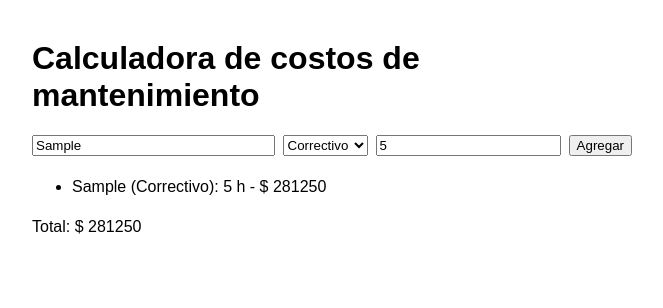
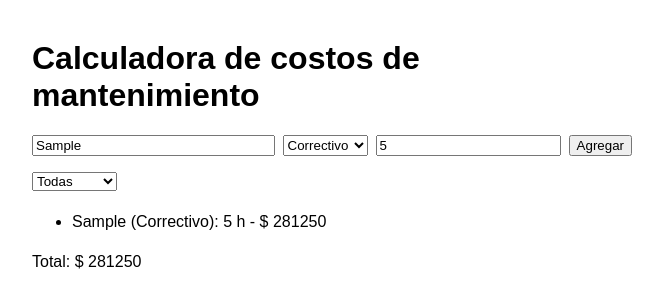
Before and after one commit to asarmi30/calculadora-costos-mantenimiento, a plain HTML site: page index.html in a window 1280 px wide. Both pictures are taken after typing "Sample", "5" into the empty fields and a click on the button "Agregar". Shown: the whole page, without its empty margins (308-971 px from the left). Drawn offline with Linux system fonts and the light colour scheme.

Commit message:
feat(HU5): agrega filtro por categoría

```diff
--- a/app.js
+++ b/app.js
@@ -1,22 +1,52 @@
-// Calculadora de costos de mantenimiento (versión base)
+
+// Calculadora de costos de mantenimiento
 const actividades = [];
 const VALOR_HORA = 56250; // 9.000.000 / 160 horas al mes
 
+// Muestra la lista según la categoría elegida en el filtro (HU5)
+function mostrarLista() {
+    const filtro = document.getElementById("filtro").value;
+    const lista = document.getElementById("lista");
+
+    lista.innerHTML = "";
+
+    actividades
+        .filter((a) => filtro === "Todas" || a.categoria === filtro)
+        .forEach((a) => {
+            const li = document.createElement("li");
+
+            li.textContent =
+                a.nombre + " (" + a.categoria + "): " +
+                a.horas + " h - $ " + a.costo;
+
+            lista.appendChild(li);
+        });
+}
+
+// Evento para filtrar las actividades por categoría
+document.getElementById("filtro").addEventListener("change", mostrarLista);
+
+// Evento para agregar actividades
 document.getElementById("agregar").addEventListener("click", () => {
+
     const nombre = document.getElementById("nombre").value;
     const categoria = document.getElementById("categoria").value;
     const horas = Number(document.getElementById("horas").value);
 
-  actividades.push({ nombre: nombre, categoria: categoria, horas: horas, costo: horas * VALOR_HORA });
+    actividades.push({
+        nombre: nombre,
+        categoria: categoria,
+        horas: horas,
+        costo: horas * VALOR_HORA
+    });
 
-  const lista = document.getElementById("lista");
-  lista.innerHTML = "";
+    mostrarLista();
+
     let total = 0;
+
     actividades.forEach((a) => {
-    const li = document.createElement("li");
-    li.textContent = a.nombre + " (" + a.categoria + "): " + a.horas + " h - $ " + a.costo;
-    lista.appendChild(li);
         total = total + a.costo;
     });
+
     document.getElementById("total").textContent = "Total: $ " + total;
 });
--- a/index.html
+++ b/index.html
@@ -1,3 +1,4 @@
+
 <!DOCTYPE html>
 <html lang="es">
 <head>
@@ -6,23 +7,49 @@
     <link rel="stylesheet" href="style.css">
 </head>
 <body>
+
     <h1>Calculadora de costos de mantenimiento</h1>
 
     <div class="formulario">
-    <input id="nombre" placeholder="Actividad (ej. Corregir error de login)">
+
+        <input
+            id="nombre"
+            placeholder="Actividad (ej. Corregir error de login)"
+        >
+
         <select id="categoria">
             <option>Correctivo</option>
             <option>Adaptativo</option>
             <option>Perfectivo</option>
             <option>Preventivo</option>
         </select>
-    <input id="horas" type="number" placeholder="Horas">
+
+        <input
+            id="horas"
+            type="number"
+            placeholder="Horas"
+        >
+
         <button id="agregar">Agregar</button>
+
     </div>
 
+    <!-- Filtro por categoría - HU5 -->
+    <select id="filtro">
+        <option>Todas</option>
+        <option>Correctivo</option>
+        <option>Adaptativo</option>
+        <option>Perfectivo</option>
+        <option>Preventivo</option>
+    </select>
+
+    <!-- Lista de actividades -->
     <ul id="lista"></ul>
+
+    <!-- Total de costos -->
     <p id="total"></p>
 
     <script src="app.js"></script>
+
 </body>
 </html>
```
Lines whose indentation alone changed are shown as unchanged.
